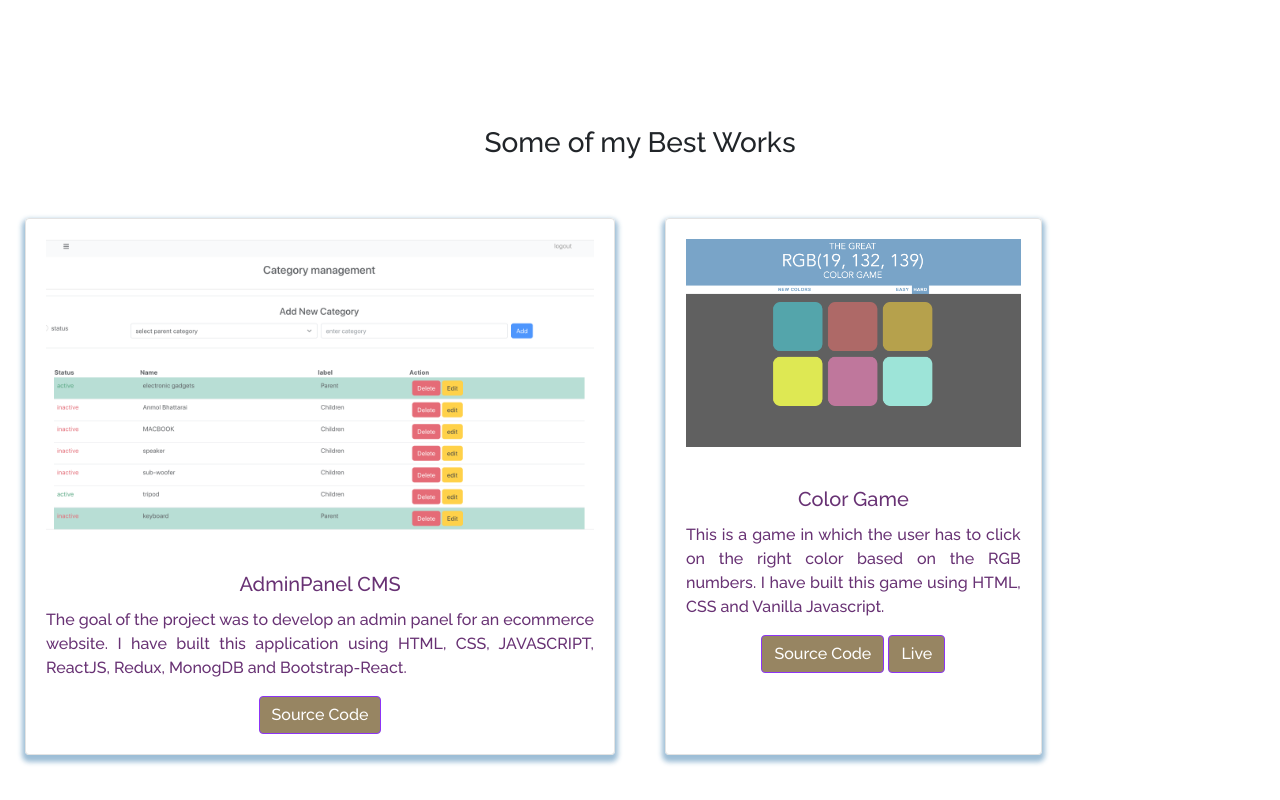
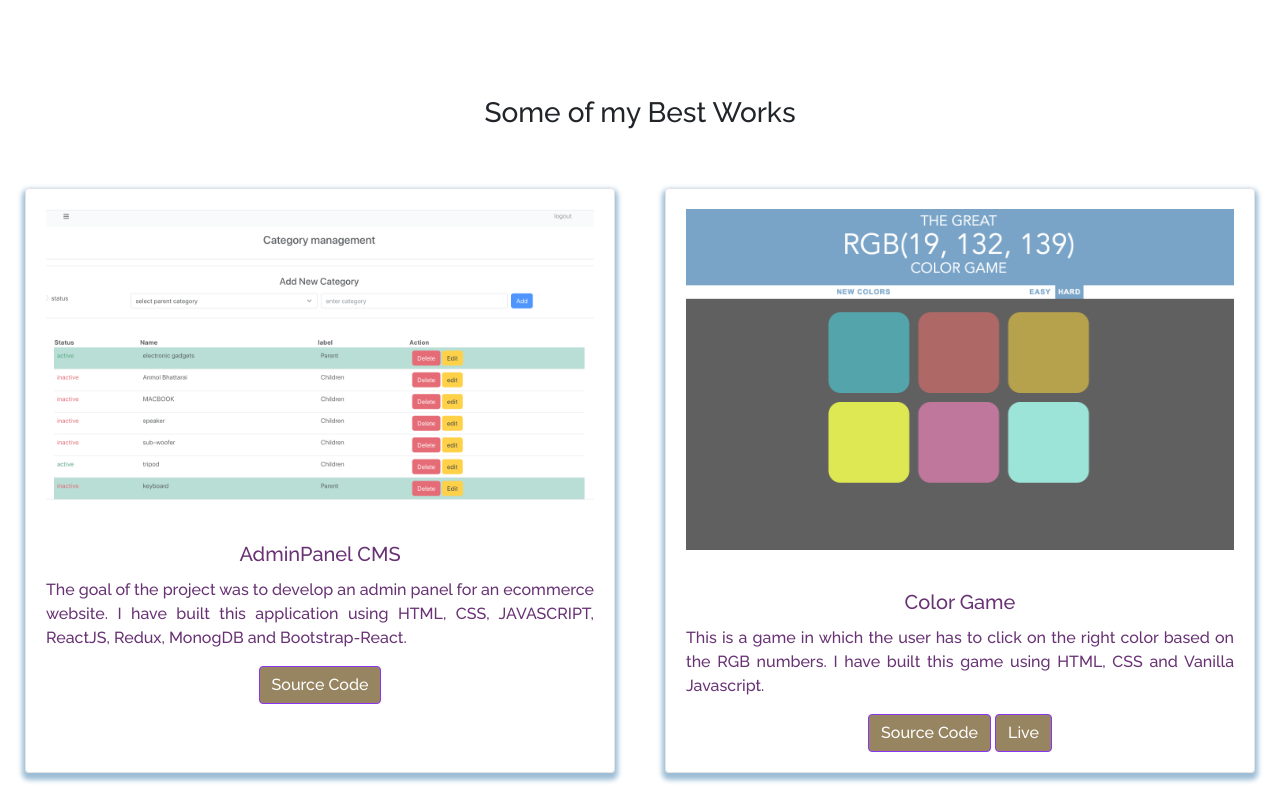
Before and after one commit to anmolft9/portfolio, a React (Create React App) app: page / in a window 1280 px wide. Shown: the part 720-1520 px from the top of the page. Built offline with nearby package versions, Linux system fonts and the light colour scheme; some icons are missing.

Commit message:
making some changes to the potfolio webpage

```diff
--- a/src/components/Home/Home.js
+++ b/src/components/Home/Home.js
@@ -3,15 +3,11 @@ import { Container, Row, Col } from "react-bootstrap";
 import "../../style.css";
 import "bootstrap/dist/css/bootstrap.min.css";
 import homeLogo from "../../Assets/home-main.png";
-import { Home2 } from "./Home2";
-import { Type } from "./Type";
+import { Home2 } from "./Home2.js";
+import { Type } from "./Type.js";
 import AdminPanel from "../../Assets/Projects/AdminPanel.png";
 import ColorGame from "../../Assets/Projects/ColorGame.png";
 import { ProjectCard } from "../Projects/ProjectCards.js";
-
-// import { Slide } from "react-slideshow-image";
-
-// import { Slideshow } from "../Slides";
 
 export const Home = () => {
   return (
@@ -66,7 +62,7 @@ export const Home = () => {
                 link="https://github.com/anmolft9/FullStack_CMS_Setup"
               />
             </Col>
-            <Col md={4} className="project-card">
+            <Col md={6} className="project-card">
               <ProjectCard
                 imgPath={ColorGame}
                 title="Color Game"
--- a/src/style.css
+++ b/src/style.css
@@ -224,15 +224,6 @@
   padding-top: 40px !important;
 }
 
-.home-section {
-  position: relative;
-  z-index: -1;
-  background-position: top center;
-  background-repeat: no-repeat;
-  padding-bottom: 30px !important;
-  padding-top: 30px !important;
-}
-
 .home-content {
   padding: 9rem 0 2rem !important;
   color: #8c7851;
@@ -247,10 +238,6 @@
 .heading-name {
   font-size: 3em !important;
   padding-left: 45px !important;
-}
-
-.main-name {
-  color: #8c7851;
 }
 
 .Typewriter__wrapper {
```
